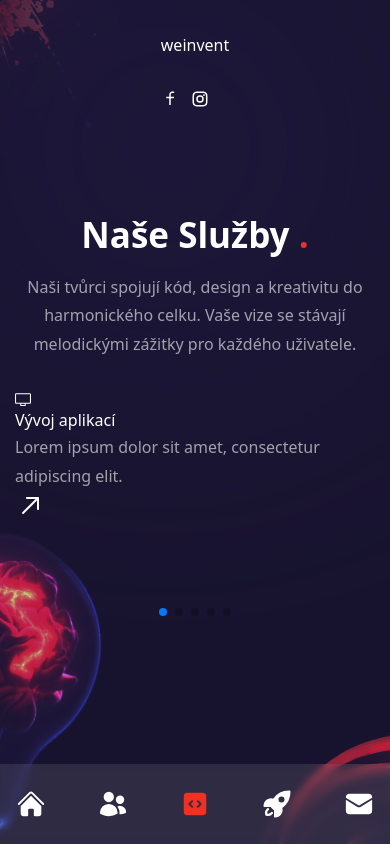
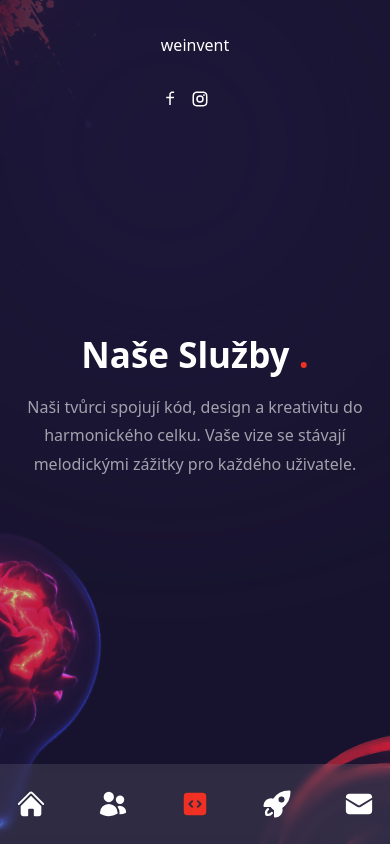
Before and after one commit to eldiabloodjr23/weinventcom, a Next.js app: page /services in a window 390 px wide. Built offline with nearby package versions, Linux system fonts and the light colour scheme.

Commit message:
first commi3sdsddasdsadasddadadadasdsasda2

```diff
--- a/components/ServiceSlider.js
+++ b/components/ServiceSlider.js
@@ -19,7 +19,6 @@ import { LuRepeat2} from "react-icons/lu";
 
 
 import { FreeMode, Pagination } from 'swiper'
-import index from '../pages/services'
 
 const serviceData = [
   {
@@ -54,26 +53,21 @@ const serviceData = [
   },
 ];
 
-
-
-
-
 const ServiceSlider = () => {
-  return (
-    <Swiper breakpoints={{
+  return <Swiper breakpoints={{
     320: {
       slidesPerView: 1,
-        spaceBetween: 15,
+      spaceBetween: 15
     },
     640: {
       slidesPerView: 3,
-        spaceBetween: 15,
+      spaceBetween: 15
     },
 
   }}
   freeMode={true}
   pagination={{
-      clickable: true,
+    clickable: true
   }}
   modules={[FreeMode, Pagination]}
   className='h-[240px] sm:h-[340px]'
@@ -81,21 +75,20 @@ const ServiceSlider = () => {
     {
       serviceData.map((item,index) => {
         return <SwiperSlide key={index}>
-            <div>
-              <div>{item.icon}</div>
-              <div>
-                {item.title}
-                <p>{item.description}</p>
+        <div className='bg-[rgba(65,47,123,0.15)] h-max rounded-lg px-6 py-8 flex sm:flex-col gap-x-6 sm:gap-x-0 group cursor-pointer hover:bg-[rgba(89,65,169,0.15)] transition-all duration-300 '>
+          <div className='text-4xl text-accent mb-4'>{item.icon}</div>
+          <div className='mb-8'>
+            <div className='mb-2 text-lg'>{item.title}</div>
+            <p className='max-w-[350px] leading-normal'>{item.description}</p>
           </div>
           <div className='text-3xl'>
-                <RxArrowTopRight />
+            <RxArrowTopRight className='group-hover:rotate-45 group-hover:text-accent transition-all duration-300' />
           </div>
         </div>
         </SwiperSlide>
       })
     }
-    </Swiper>
-  )
-}
+  </Swiper>;
+};
 
-export default ServiceSlider
+export default ServiceSlider;
--- a/components/Transition.js
+++ b/components/Transition.js
@@ -22,7 +22,7 @@ const Transition = () => {
   return (
     <>
     <motion.div
-      className='fixed top-0 bottom-0 right-full h-screen z-30 bg-[#2e2257]'
+      className='fixed top-0 bottom-0 right-full w-screen h-screen z-30 bg-[#2e2257]'
       variants={transitionVariants}
       initial='initial'
       animate='animate'
@@ -30,7 +30,7 @@ const Transition = () => {
       transition={{ delay: 0.2, duration: 0.6, ease: 'easeInOut' }}
     >
        <motion.div
-      className='fixed top-0 bottom-0 right-full h-screen z-20 bg-[#2e2257]'
+      className='fixed top-0 bottom-0 right-full w-screen h-screen z-20 bg-[#2e2257]'
       variants={transitionVariants}
       initial='initial'
       animate='animate'
@@ -38,7 +38,7 @@ const Transition = () => {
       transition={{ delay: 0.4, duration: 0.6, ease: 'easeInOut' }}
     ></motion.div>
      <motion.div
-      className='fixed top-0 bottom-0 right-full h-screen z-10 bg-[#2e2257]'
+      className='fixed top-0 bottom-0 right-full w-screen h-screen z-10 bg-[#2e2257]'
       variants={transitionVariants}
       initial='initial'
       animate='animate'
--- a/pages/services/index.js
+++ b/pages/services/index.js
@@ -17,7 +17,7 @@ const index = () => {
           < motion.p   variants={fadeIn('up', 0.4)} initial='hidden' animate='show'className="mb-4 max-w-[400px] mx-auto lg:mx-0">Naši tvůrci spojují kód, design a kreativitu do harmonického celku. Vaše vize se stávají melodickými zážitky pro každého uživatele.</motion.p>
         </div>
         <motion.div   variants={fadeIn('down', 0.6)} initial='hidden' animate='show'className="w-full xl:max-w-[62%]">
-        <ServiceSlider/>
+
         </motion.div>
 
       </div>
--- a/styles/globals.css
+++ b/styles/globals.css
@@ -2,7 +2,21 @@
 @tailwind components;
 @tailwind utilities;
 
+.translate-z-0 {
+  transform: translateZ(0px);
+}
+.swiper-horizontal > .swiper-pagination-bullets .swiper-pagination-bullet,
+.swiper-pagination-horizontal.swiper-pagination-bullets
+  .swiper-pagination-bullet {
+  background-color: #f13024;
+}
 
+.swiper-button-next:after,
+.swiper-button-prev:after,
+.swiper-button-next:after,
+.swiper-rtl .swiper-button-prev:after {
+  color: #f13024;
+}
 
 @layer base {
   body {
```
Lines whose indentation alone changed are shown as unchanged.
